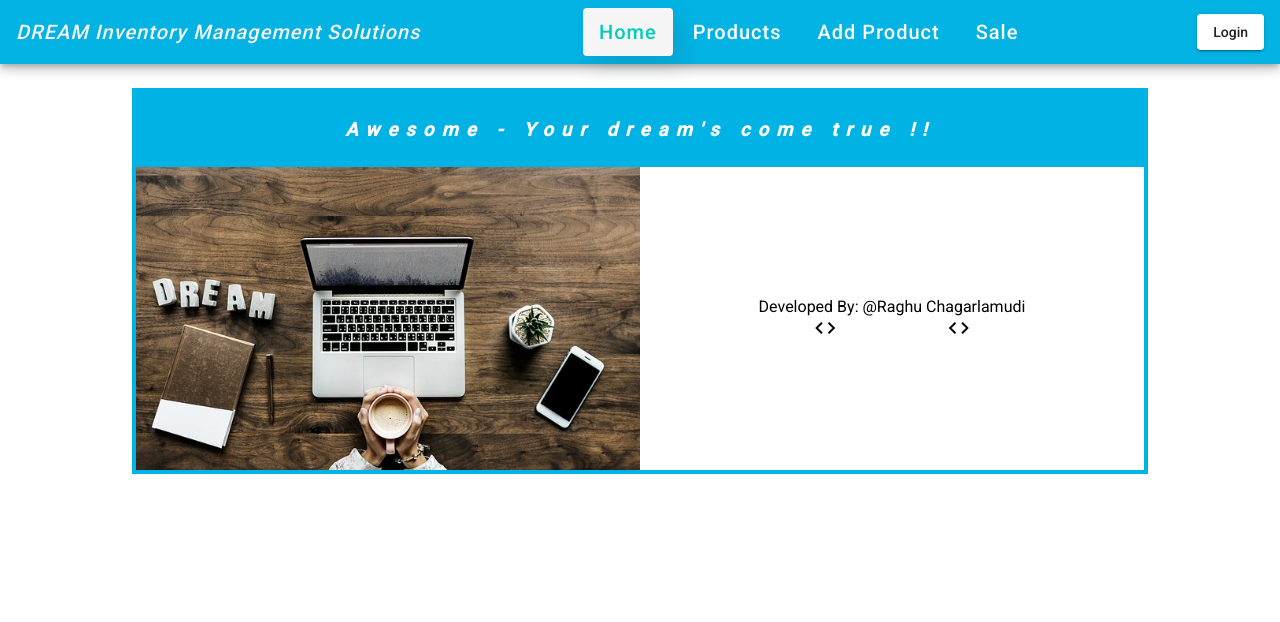
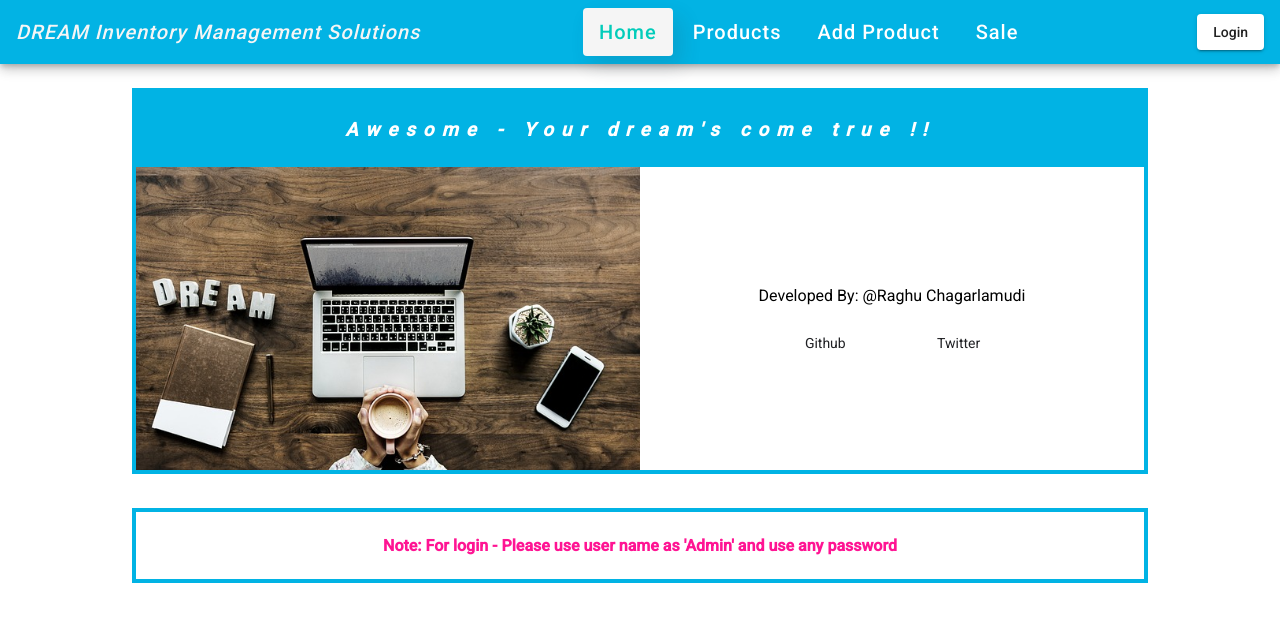
Before and after one commit to Raghu-Ch/InventoryApp, an Angular app: page /home in a window 1280 px wide. Shown: the top 622 px of the page. Built offline with nearby package versions, Linux system fonts and the light colour scheme.

Commit message:
modify home page content

```diff
--- a/src/app/home/home.component.css
+++ b/src/app/home/home.component.css
@@ -31,12 +31,18 @@
   align-items: center;
 }
 
-.social {
-  display: flex;
-  flex-wrap: wrap;
-  align-content: space-around;
-}
-
 h3>i {
   letter-spacing: 8px;
 }
+
+#note {
+  padding: 8px;
+  text-align: center;
+  color: deeppink;
+}
+
+.social {
+  color: #202124;
+  font-size: 14px;
+  text-decoration: none;
+}
--- a/src/app/home/home.component.html
+++ b/src/app/home/home.component.html
@@ -1,4 +1,4 @@
-<div class="viewer" fxLayout="column">
+<div class="viewer" fxLayout="column" fxLayoutGap=30px>
   <div class="view-wrapper">
     <div class="viewer-title">
       <h3><i>Awesome - Your dream's come true !!</i></h3>
@@ -6,14 +6,21 @@
     <div class="viwer-body" fxLayout="row">
       <img fxFlex=50 src="../../assets/images/wood-3157395_640.jpg" alt="Photo of a Shiba Inu">
       <div fxFlex=50 class="viewer-section">
-        <span>
-          Developed By: @Raghu Chagarlamudi
-          <div class="social" fxLayout="row">
-            <mat-icon class="viewer-section" fxFlex=50>code</mat-icon>
-            <mat-icon class="viewer-section" fxFlex=50>code</mat-icon>
+        <div fxLayout="column" fxLayoutGap='30px'>
+          <span>
+            Developed By: @Raghu Chagarlamudi
+          </span>
+          <div fxLayout="row">
+            <!-- <mat-icon class="viewer-section" fxFlex=50>code</mat-icon>
+                <mat-icon class="viewer-section" fxFlex=50>code</mat-icon> -->
+            <a class="social" target="_blank" fxFlex=50 fxLayoutAlign="center" href="https://github.com/Raghu-Ch">Github</a>
+            <a class="social" target="_blank" fxFlex=50 fxLayoutAlign="center" href="https://twitter.com/ng_raghuch?lang=en">Twitter</a>
           </div>
-        </span>
+        </div>
       </div>
     </div>
   </div>
+  <div id="note" class="view-wrapper">
+    <p><strong>Note: For login - Please use user name as 'Admin' and use any password</strong></p>
+  </div>
 </div>
```
